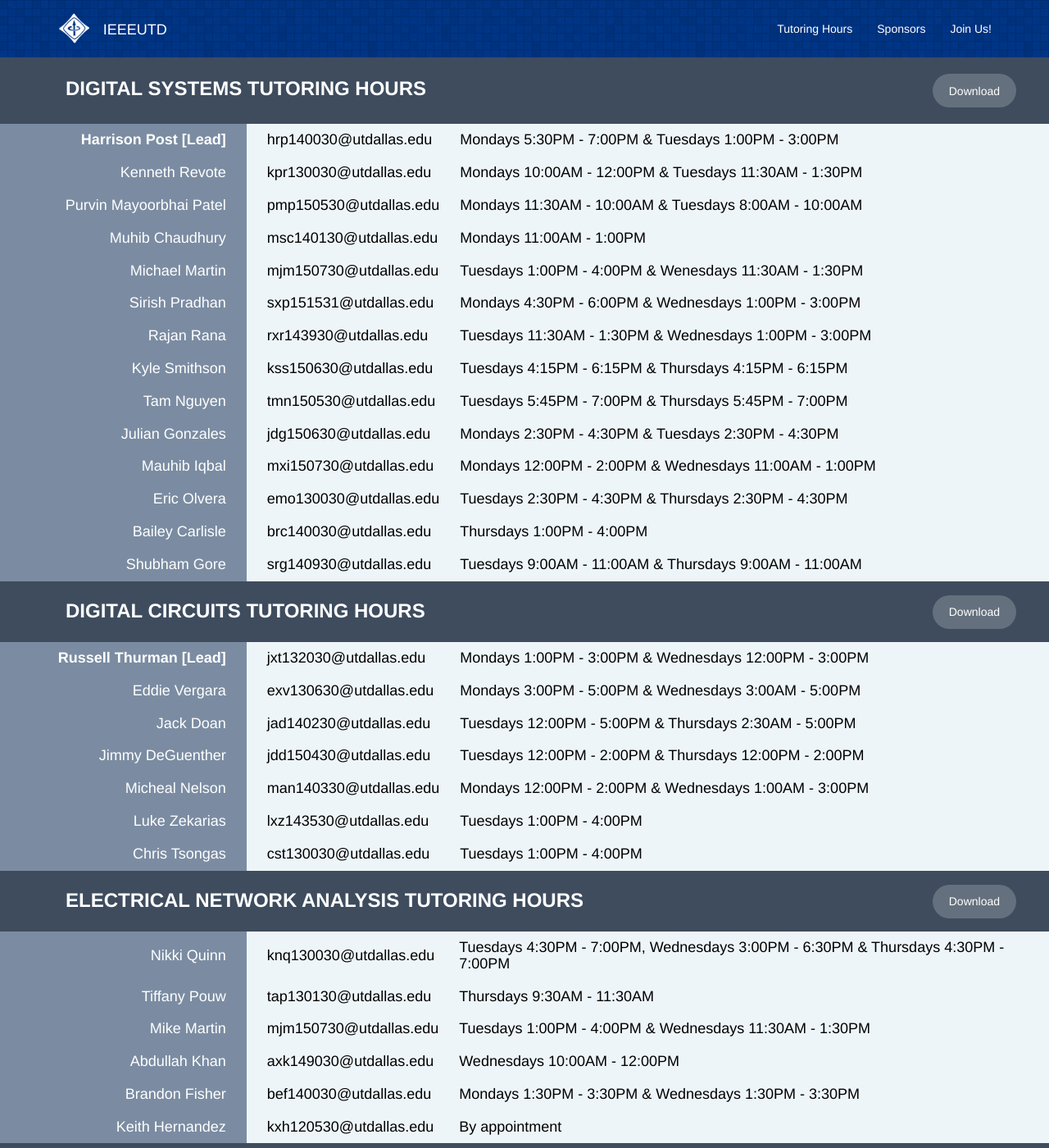
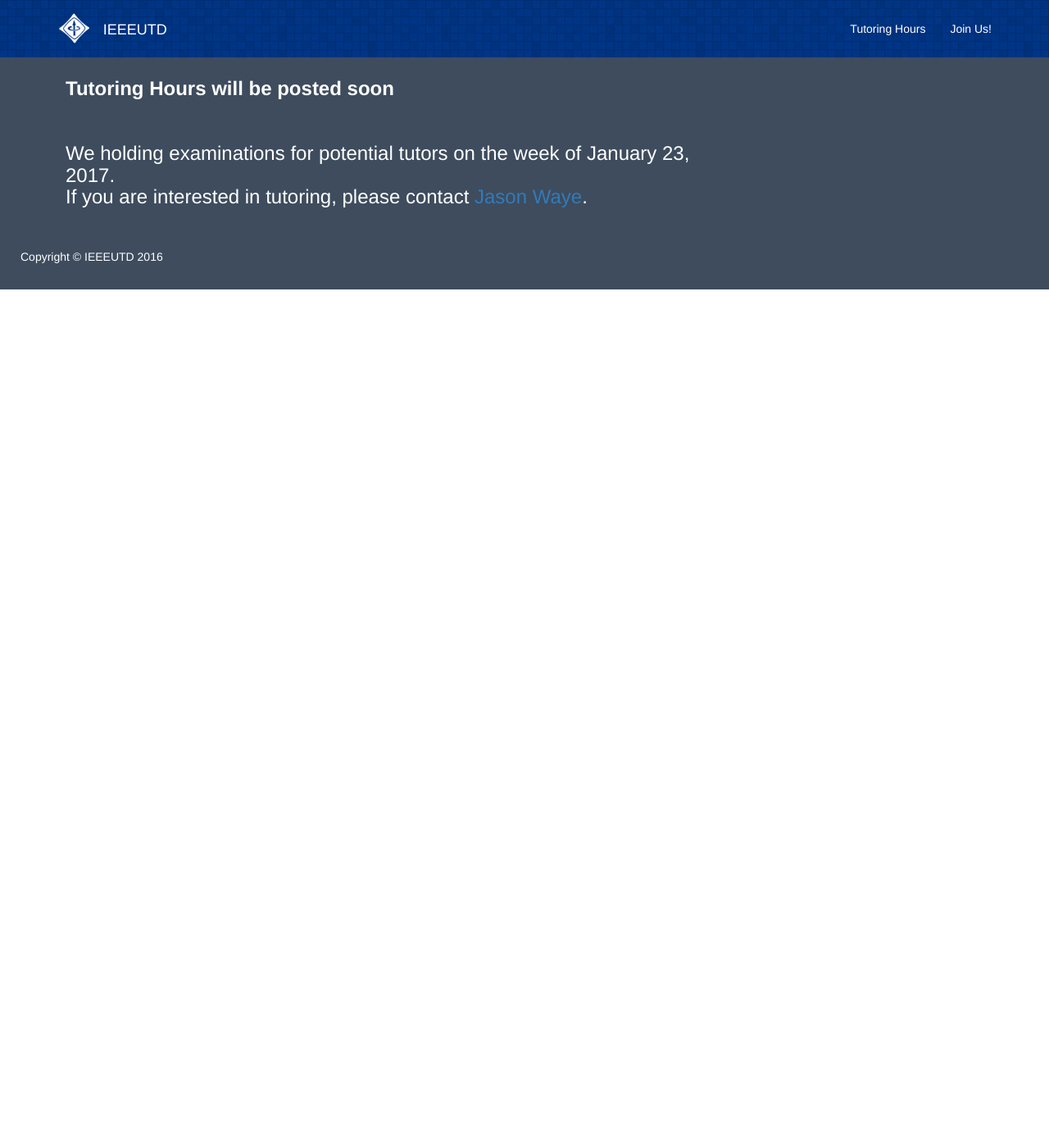
Before and after one commit to IEEEUTD/IEEEUTD.github.io, a Jekyll site: the page Tutoring_Hours.html, which Jekyll copies as it is, in a window 1280 px wide and 1400 px high. Shown: the whole window at 82% size. Built offline with Jekyll 4.4.1, drawn with Linux system fonts in a browser that asks for light colours; some of the changed text lies outside the part shown.

Commit message:
initial update.

```diff
--- a/Tutoring_Hours.html
+++ b/Tutoring_Hours.html
@@ -64,9 +64,9 @@
                     <!--li>
                         <a href="Events.html">Events</a>
                     </li-->
-                    <li>
+                    <!--li>
                         <a href=#>Sponsors</a>
-                    </li>
+                    </li-->
                     <li>
                         <a href="https://docs.google.com/forms/d/e/1FAIpQLSdhTryGR-za59v0iF_rMfr0pf7o91jhy4CHokYMob1L8BL3Yw/viewform">Join Us!</a>
                     </li>
@@ -79,6 +79,20 @@
 
     <article>
         <div class="row container1">
+            <div class="col-lg-12">
+                <div class="Digital_System_Section">
+                    <div class="title_section">
+                        <h3>
+                            <b> Tutoring Hours will be posted soon </br><br/></b>
+                            <br/>We holding examinations for potential tutors on the week of January 23, 2017.
+                            <br/>If you are interested in tutoring, please contact <a href= " jasonpwaye@gmail.com">Jason Waye</a>.
+                        </h3>
+                    </div>
+                </div>
+            </div>
+        </div>
+    </article>
+        <!--div class="row container1">
             <div class="col-lg-12">
                 <div class="Digital_System_Section">
                     <div class="title_section">
@@ -350,7 +364,7 @@
                         <th class="tablecolor3"><h4>Friday 1:00PM - 4:00PM</h4></th>
                     </tr>
                 </table>
-            </div>
+            </div-->
     </article>
     <footer>
         <div class="row">
--- a/index.html
+++ b/index.html
@@ -64,9 +64,9 @@
                     <!--li>
                         <a href="Events.html">Events</a>
                     </li-->
-                    <li>
+                    <!--li>
                         <a href=#>Sponsors</a>
-                    </li>
+                    </li-->
                     <li>
                         <a href="https://docs.google.com/forms/d/e/1FAIpQLSdhTryGR-za59v0iF_rMfr0pf7o91jhy4CHokYMob1L8BL3Yw/viewform">Join Us!</a>
                     </li>
```
